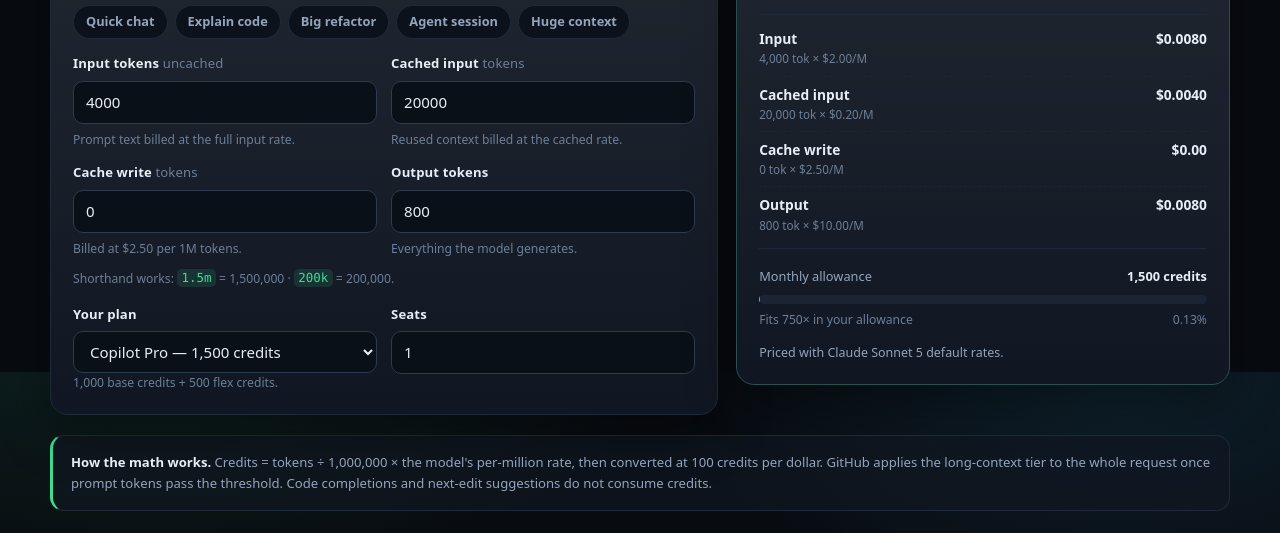
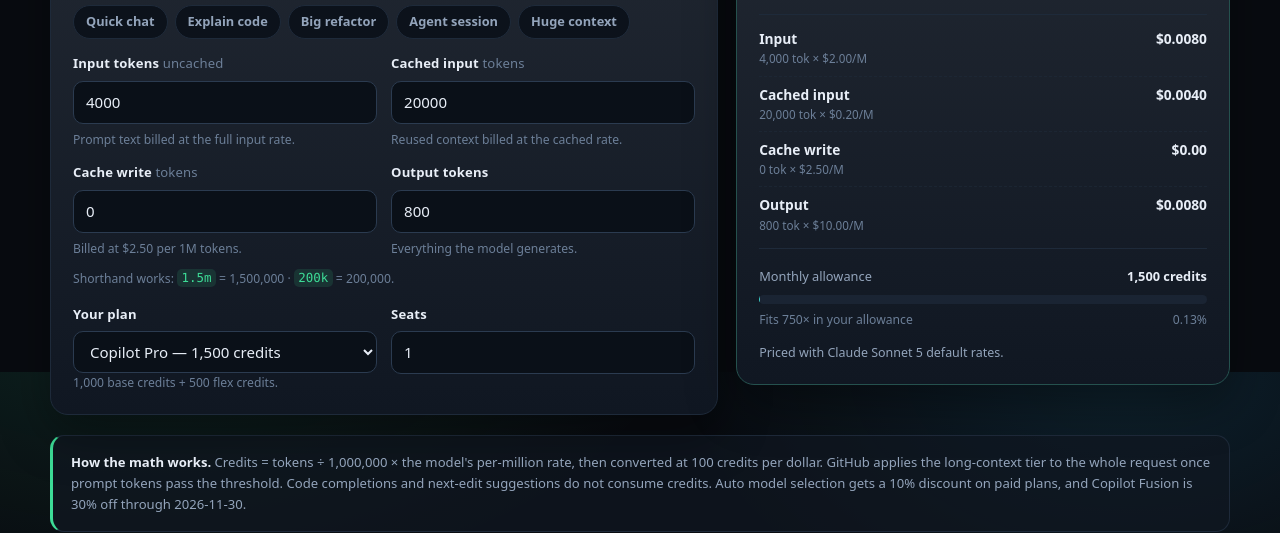
Before and after one commit to lamminhthien/copilot-credits, a plain HTML site: page index.html in a window 1280 px wide. Shown: the part 428-961 px from the top of the page. Drawn offline with Linux system fonts and the light colour scheme.

Commit message:
chore: add CI and document auto/Fusion discounts

```diff
--- a/index.html
+++ b/index.html
@@ -136,7 +136,8 @@
         <strong>How the math works.</strong>
         Credits = tokens ÷ 1,000,000 × the model's per-million rate, then converted at 100 credits per dollar.
         GitHub applies the long-context tier to the whole request once prompt tokens pass the threshold.
-        Code completions and next-edit suggestions do not consume credits.
+        Code completions and next-edit suggestions do not consume credits. Auto model selection gets a 10% discount
+        on paid plans, and Copilot Fusion is 30% off through 2026-11-30.
       </div>
     </section>
 
```
Also changed, not shown: 2 other files.
